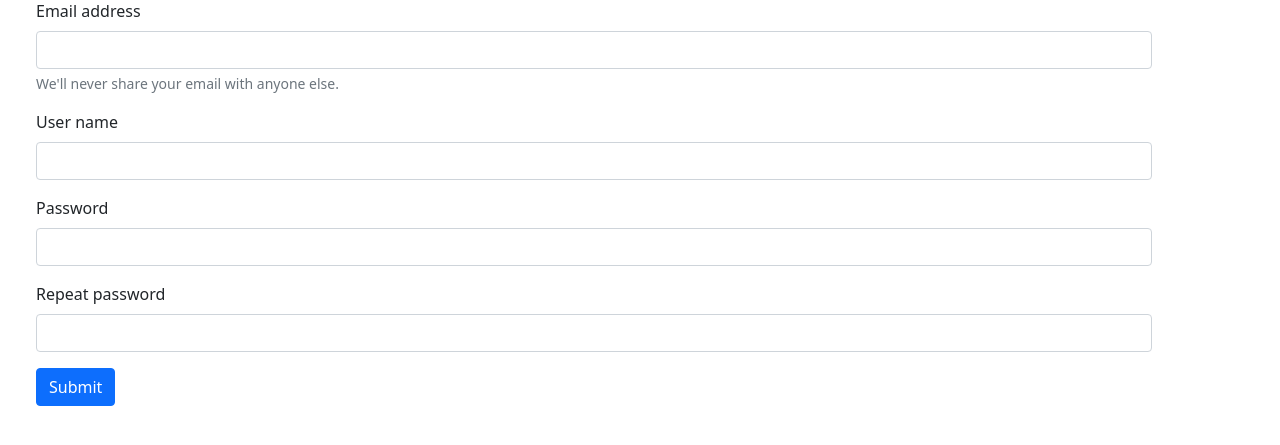
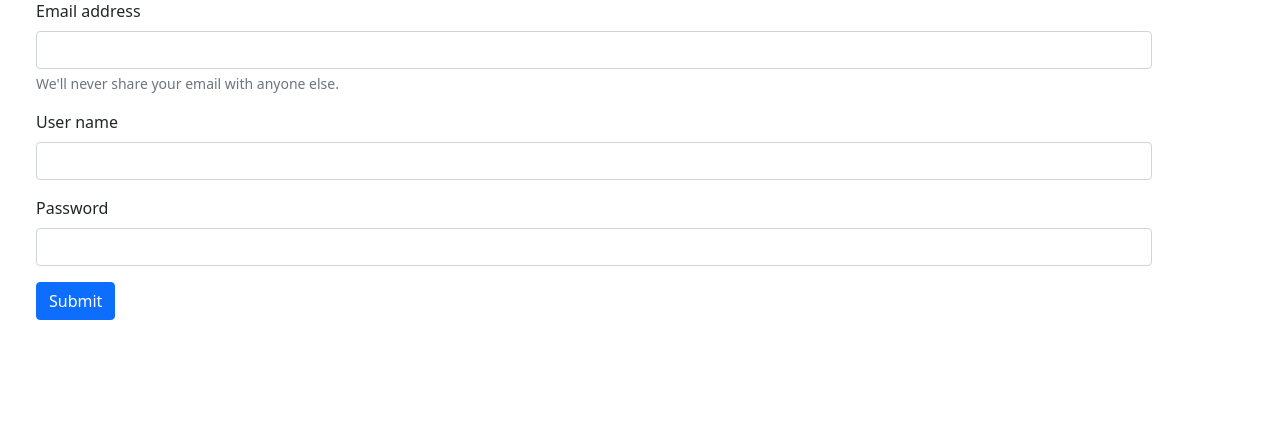
Before and after one commit to vladkovalov777/PersonalDockerProject1, a FastAPI app: page /register in a window 1280 px wide. Shown: the part 87-532 px from the top of the page. Run offline with FastAPI, Linux system fonts and the light colour scheme.

Commit message:
register form 2

```diff
--- a/frontend/app/router_user.py
+++ b/frontend/app/router_user.py
@@ -1,4 +1,5 @@
-from fastapi import Request, APIRouter
+from fastapi import Request, APIRouter, Form, status
+from fastapi.responses import RedirectResponse
 
 from fastapi.templating import Jinja2Templates
 
@@ -22,14 +23,16 @@ async def index(request: Request):
 
 @router_user.get("/register")
 @router_user.post("/register")
-async def user_register(request: Request):
-    print(request.method, 8888888888888)
+async def user_register(request: Request, email: str = Form(''), username: str = Form(''), password: str = Form('')):
     context = {
         "request": request,
-        "title": "Головна сторінка сайту",
+        "title": "Register",
         "user": {}
     }
+    if request.method == "GET":
 
-    response = templates.TemplateResponse('pages/register.html', context=context)
+        response = templates.TemplateResponse('pages/register.html', context=context)
+        return response
 
+    response = RedirectResponse(request.url_for('index'), status_code=status.HTTP_303_SEE_OTHER)
     return response
--- a/frontend/app/templates/pages/register.html
+++ b/frontend/app/templates/pages/register.html
@@ -7,23 +7,18 @@
   <form method="post" action="{{ url_for('user_register') }}">
   <div class="mb-3">
     <label for="exampleInputEmail1" class="form-label">Email address</label>
-    <input type="email" class="form-control" id="exampleInputEmail1" aria-describedby="emailHelp" required>
+    <input name="email" type="email" class="form-control" id="exampleInputEmail1" aria-describedby="emailHelp" required>
     <div id="emailHelp" class="form-text">We'll never share your email with anyone else.</div>
   </div>
 
   <div class="mb-3">
     <label for="username" class="form-label">User name</label>
-    <input type="text" class="form-control" id="username" aria-describedby="emailHelp" required>
+    <input name="username" type="text" class="form-control" id="username" aria-describedby="emailHelp" required>
   </div>
 
   <div class="mb-3">
     <label for="exampleInputPassword1" class="form-label">Password</label>
-    <input type="password" class="form-control" id="exampleInputPassword1" required minlength="3">
-  </div>
-
-  <div class="mb-3">
-    <label for="exampleInputPassword2" class="form-label">Repeat password</label>
-    <input type="password" class="form-control" id="exampleInputPassword2" required minlength="3">
+    <input name="password"  type="password" class="form-control" id="exampleInputPassword1" required minlength="3">
   </div>
 
   <button type="submit" class="btn btn-primary">Submit</button>
```
